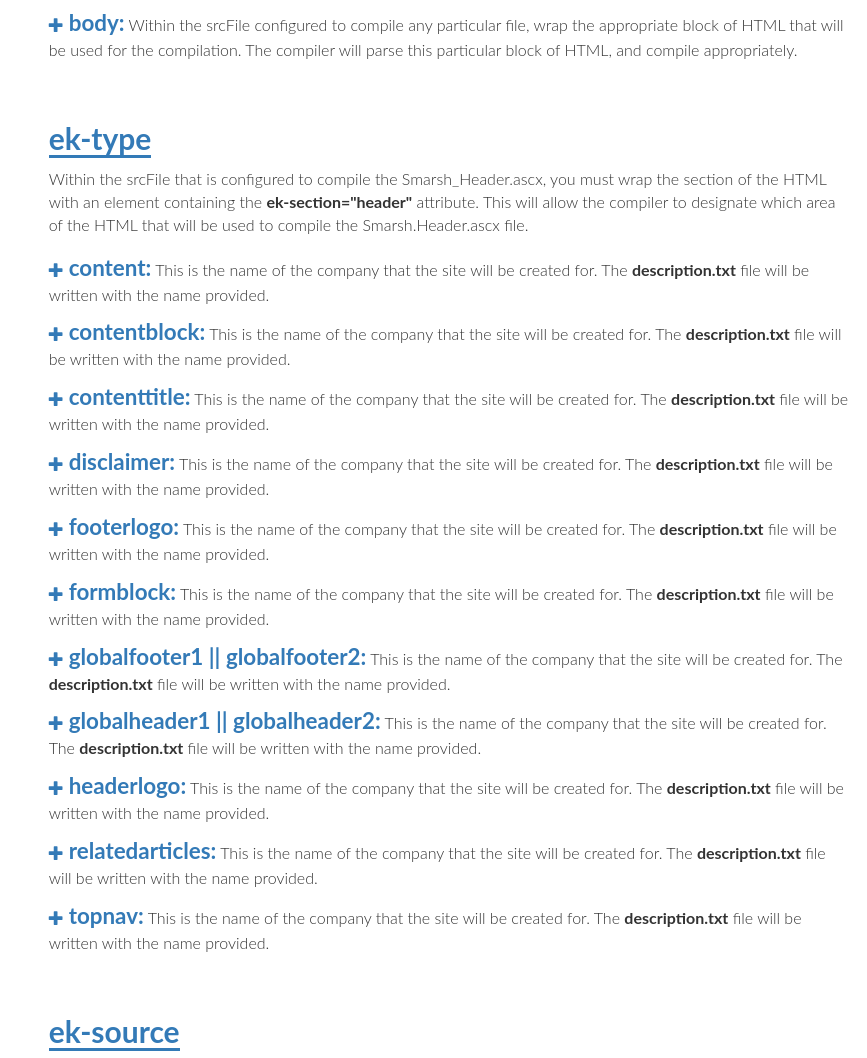
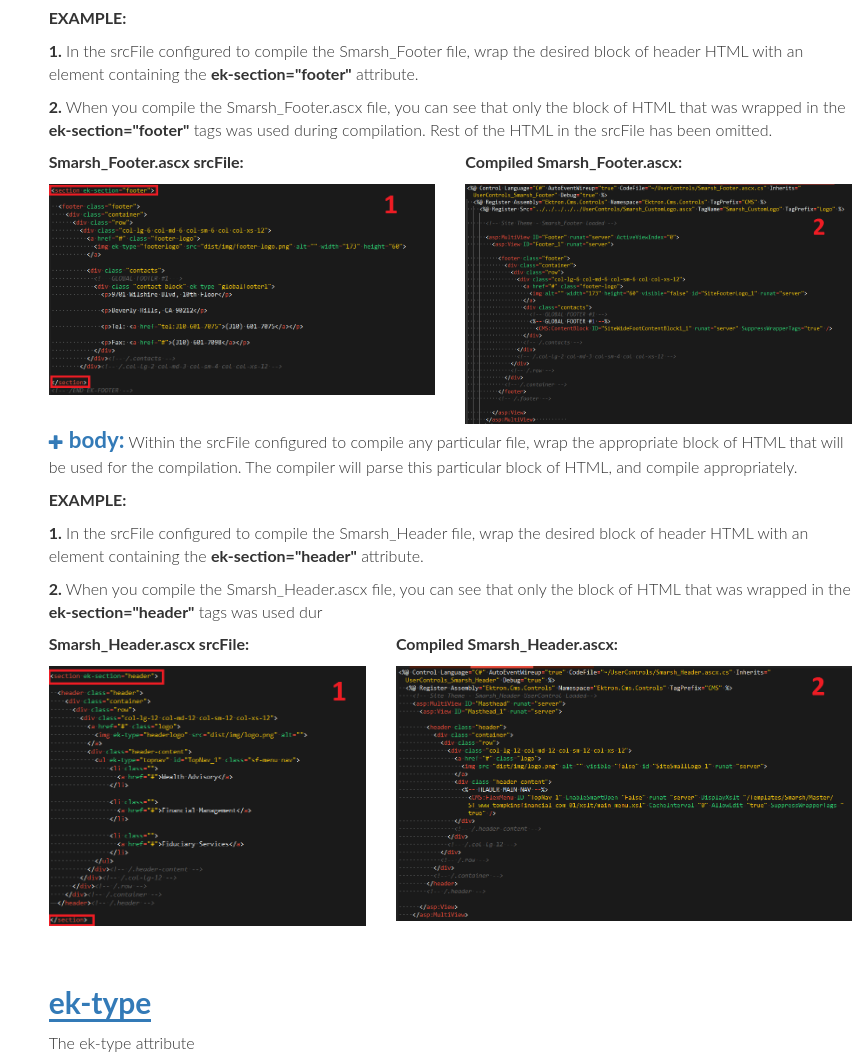
Before and after one commit to uclabruin909/ekCompilerDoc, a website: page index.html in a window 1280 px wide. Shown: the part 6865-7923 px from the top of the page, without its empty margins (413-1280 px from the left). Drawn offline with nearby package versions, Linux system fonts and the light colour scheme; a small style sheet from the web is missing.

Commit message:
add Smarsh_Footer section

```diff
--- a/index.html
+++ b/index.html
@@ -427,7 +427,7 @@
 
                 <p><strong>1.</strong> In the srcFile configured to compile the Smarsh_Header file, wrap the desired block of header HTML with an element containing the <strong>ek-section="header"</strong> attribute.</p>
 
-                <p><strong>2</strong> When you compile the Smarsh_Header.ascx file, you can see that only the block of HTML that was wrapped in the <strong>ek-section="header"</strong> tags was used during compilation.  Rest of the HTML in the srcFile has been omitted.</p>
+                <p><strong>2.</strong> When you compile the Smarsh_Header.ascx file, you can see that only the block of HTML that was wrapped in the <strong>ek-section="header"</strong> tags was used during compilation.  Rest of the HTML in the srcFile has been omitted.</p>
 
                 <div class="row">
                   <div class="col-md-5">
@@ -447,6 +447,24 @@
                   <span><i class="glyphicon glyphicon-plus"></i>footer:</span>
                   Within the srcFile configured to compile the <strong>Smarsh_Footer</strong>, wrap the appropriate block of HTML that will be used for the compilation of the footer.  The compiler will parse this particular block of HTML, compile the different aspects of it, and then create the Smarsh_Footer.ascx file inside the UserControls directory.
                 </p>
+
+                <p><strong>EXAMPLE:</strong></p>
+
+                <p><strong>1.</strong> In the srcFile configured to compile the Smarsh_Footer file, wrap the desired block of header HTML with an element containing the <strong>ek-section="footer"</strong> attribute.</p>
+
+                <p><strong>2.</strong> When you compile the Smarsh_Footer.ascx file, you can see that only the block of HTML that was wrapped in the <strong>ek-section="footer"</strong> tags was used during compilation.  Rest of the HTML in the srcFile has been omitted.</p>
+
+                <div class="row">
+                  <div class="col-md-6">
+                    <p><strong>Smarsh_Footer.ascx srcFile:</strong></p>
+                    <img src="img/footerHTML.png" alt="">
+                  </div>
+                  <div class="col-md-6">
+                    <p><strong>Compiled Smarsh_Footer.ascx:</strong></p>
+                    <img src="img/footerResult.png" alt="">
+                  </div>
+                </div>
+
               </li>
 
               <li>
@@ -454,6 +472,24 @@
                   <span><i class="glyphicon glyphicon-plus"></i>body:</span>
                   Within the srcFile configured to compile any particular file, wrap the appropriate block of HTML that will be used for the compilation.  The compiler will parse this particular block of HTML, and compile appropriately.
                 </p>
+
+                <p><strong>EXAMPLE:</strong></p>
+
+                <p><strong>1.</strong> In the srcFile configured to compile the Smarsh_Header file, wrap the desired block of header HTML with an element containing the <strong>ek-section="header"</strong> attribute.</p>
+
+                <p><strong>2.</strong> When you compile the Smarsh_Header.ascx file, you can see that only the block of HTML that was wrapped in the <strong>ek-section="header"</strong> tags was used dur
+
+                <div class="row">
+                  <div class="col-md-5">
+                    <p><strong>Smarsh_Header.ascx srcFile:</strong></p>
+                    <img src="img/headerHTML.png" alt="">
+                  </div>
+                  <div class="col-md-7">
+                    <p><strong>Compiled Smarsh_Header.ascx:</strong></p>
+                    <img src="img/headerResult.png" alt="">
+                  </div>
+                </div>
+
               </li>
             </ul>
 
@@ -463,7 +499,7 @@
           <!-- ARTICLE : EK-TYPE -->
           <section id="article-ek-type">
             <h2>ek-type</h2>
-            <p>Within the srcFile that is configured to compile the Smarsh_Header.ascx, you must wrap the section of the HTML with an element containing the <strong>ek-section="header"</strong> attribute.  This will allow the compiler to designate which area of the HTML that will be used to compile the Smarsh.Header.ascx file.</p>
+            <p>The ek-type attribute </p>
 
             <ul class="list-description">
               <li>
```
